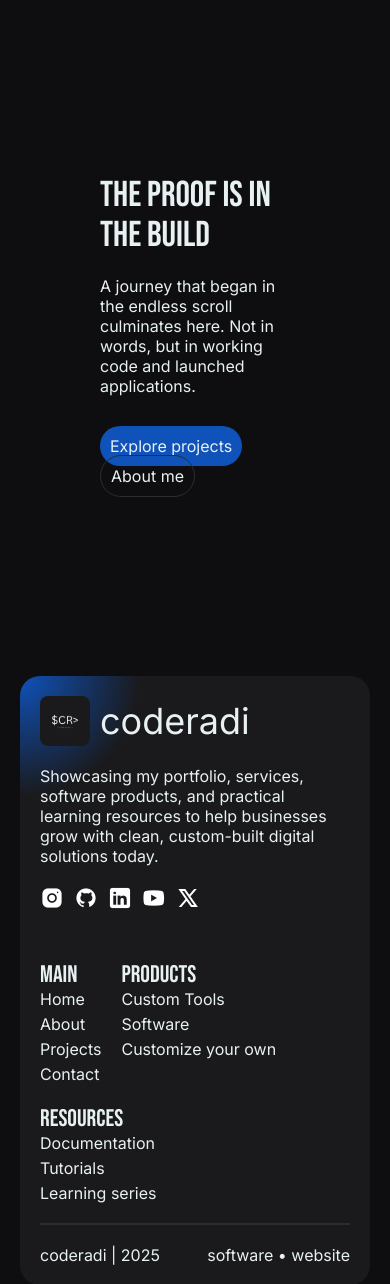
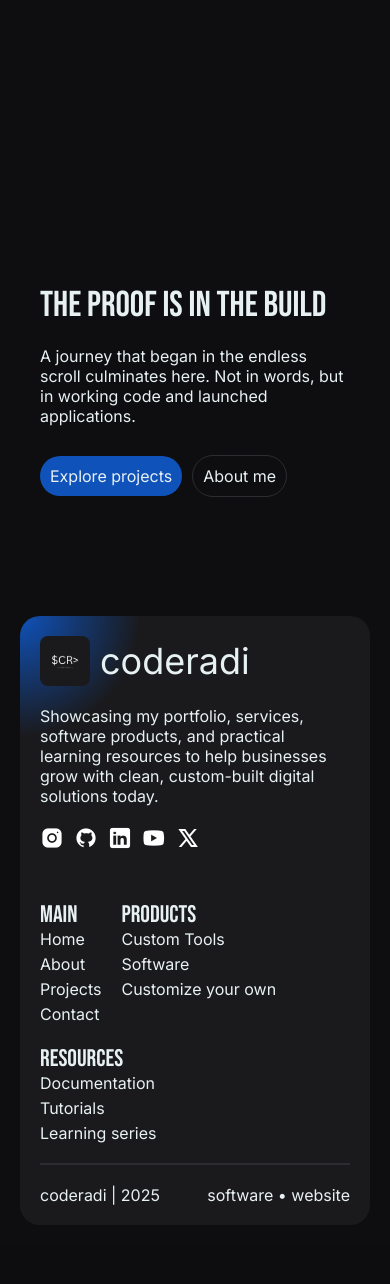
Before and after one commit to coderadi-in/coderadi, a Flask app: page /projects/ in a window 390 px wide. Shown: the part 90-1374 px from the top of the page. After the commit the page ends 1315 px from the top, so only its background shows below. Run offline with Flask 3, Linux system fonts and the light colour scheme.

Commit message:
Updated responsivess of projects page.

```diff
--- a/static/css/pages/projects.css
+++ b/static/css/pages/projects.css
@@ -105,3 +105,17 @@
     text-align: center;
     border-radius: 8px;
 }
+
+@media (max-width: 1024px) {
+    .projects .project-grid {
+        grid-template-columns: repeat(2, 1fr);
+        gap: 20px;
+    }
+}
+
+@media (max-width: 568px) {
+    .main {padding: 20px;}
+    .main .hero {padding: 20px;}
+
+    .projects .project-grid {grid-template-columns: 1fr;}
+}
```
